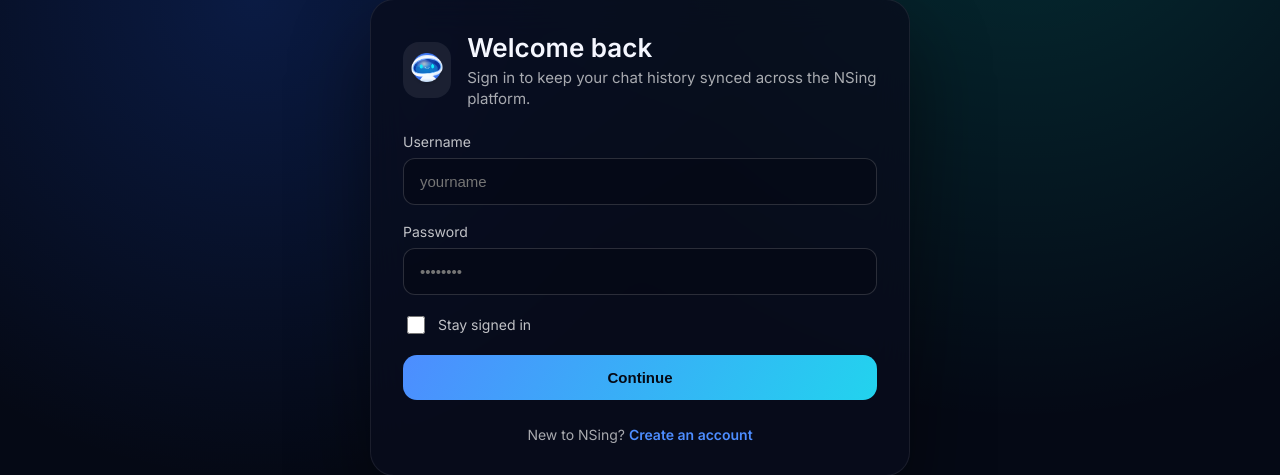
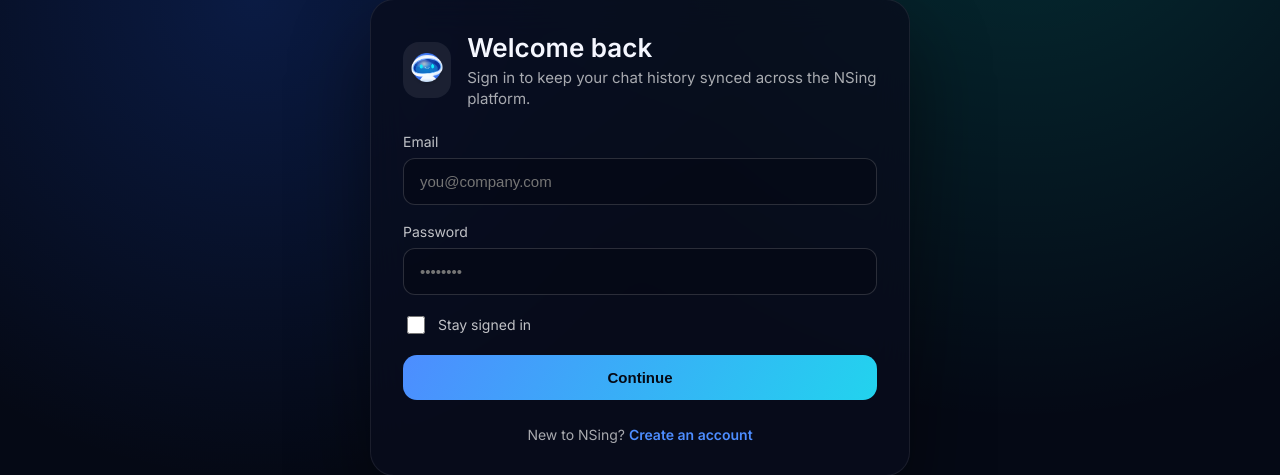
Before and after one commit to XtraBros/nsing-chatbot, a Flask app: page /auth/login in a window 1280 px wide. Shown: the part 163-638 px from the top of the page. Run offline with Flask 3, Linux system fonts and the light colour scheme.

Commit message:
remove username

```diff
--- a/account_bundle/auth/forms.py
+++ b/account_bundle/auth/forms.py
@@ -4,19 +4,16 @@
 from wtforms import BooleanField, PasswordField, StringField, SubmitField
 from wtforms.validators import DataRequired, Email, EqualTo, Length, Regexp, ValidationError
 
-from account_bundle.models import User
-
 
 class LoginForm(FlaskForm):
     """Login details"""
-    username = StringField("Username", validators=[DataRequired()])
+    email = StringField("Email", validators=[DataRequired(), Email(), Length(max=255)])
     password = PasswordField("Password", validators=[DataRequired()])
     remember_me = BooleanField("Remember Me")
     submit = SubmitField("Sign In")
 
 
 class RegistrationForm(FlaskForm):
-    username = StringField('Username', validators=[DataRequired(), Length(min=3, max=64)])
     email = StringField('Email', validators=[DataRequired(), Email(), Length(max=255)])
     password = PasswordField(
         'Password',
@@ -32,10 +29,6 @@
     confirm_password = PasswordField('Confirm Password', validators=[DataRequired(), EqualTo('password')])
     submit = SubmitField('Register')
 
-    def validate_username(self, field):
-        if User().get_by_username(field.data):
-            raise ValidationError("Username is already taken.")
-
 
 class LogoutForm(FlaskForm):
     submit = SubmitField("Log out")
--- a/account_bundle/auth/routes.py
+++ b/account_bundle/auth/routes.py
@@ -3,7 +3,7 @@
 from account_bundle import login, csrf
 from account_bundle.auth import bp
 from account_bundle.auth.forms import LoginForm, LogoutForm, RegistrationForm
-from account_bundle.models import User
+from account_bundle.auth.providers import get_auth_provider
 from werkzeug.urls import url_parse
 from flask import render_template, flash, redirect, url_for, request, jsonify, current_app
 from flask_login import current_user, login_user, logout_user, login_required
@@ -22,10 +22,8 @@
 
 @login.user_loader
 def load_user(username):
-    user = User().get_by_username(username)
-    if not user:
-        return None
-    return User(username=user["name"], email=user.get("email"))
+    provider = get_auth_provider()
+    return provider.get_user(username)
 
 
 @bp.get("/status")
@@ -44,17 +42,19 @@
     login_form = LoginForm()
     popup_mode = request.args.get("popup") == "1" or request.form.get("popup") == "1"
     if login_form.validate_on_submit():
-        user = User().get_by_username(username=login_form.username.data)
-        if user is not None and User.check_password(hashed_password=user["password"], password=login_form.password.data):
-            print("Password validated.")
-            print(f"ID: '{user['_id']}' - Username: '{user['name']}' logging in.")
-            user_obj = User(username=user["name"], email=user.get("email"))
-            login_user(user_obj, remember=login_form.remember_me.data)
+        provider = get_auth_provider()
+        try:
+            result = provider.authenticate(
+                username=login_form.email.data, password=login_form.password.data
+            )
+        except Exception as exc:
+            flash(str(exc))
+            return render_template('login.html', title='Sign In', login_form=login_form)
+        if result:
+            login_user(result.user, remember=login_form.remember_me.data)
             next_page = _resolve_next()
             return redirect(next_page)
-        else:
-            print(f"User '{login_form.username.data}' entered invalid credentials.")
-            flash("Invalid username or password")
+        flash("Invalid username or password")
 
     return render_template('login.html', title='Sign In', login_form=login_form)
 
@@ -65,6 +65,7 @@
     form = LogoutForm()
     if form.validate_on_submit():
         logout_user()
+        get_auth_provider().logout()
         flash("You have been logged out.")
     else:
         flash("Invalid logout request.")
@@ -76,6 +77,7 @@
 @login_required
 def api_logout():
     logout_user()
+    get_auth_provider().logout()
     return jsonify({"authenticated": False})
 
 
@@ -88,13 +90,14 @@
     form = RegistrationForm()
 
     if form.validate_on_submit():
-        user = User(username=form.username.data, email=form.email.data, password=form.password.data)
-        # Hashing the password here
-        user.set_password(password=form.password.data)
+        provider = get_auth_provider()
         try:
-            # Saving into database
-            user.register()
-        except ValueError as exc:
+            provider.register(
+                username=form.email.data,
+                email=form.email.data,
+                password=form.password.data,
+            )
+        except Exception as exc:
             flash(str(exc))
             return render_template('register.html', title='Register', form=form)
         flash('Congratulations, you are now a registered user!')
--- a/account_bundle/templates/login.html
+++ b/account_bundle/templates/login.html
@@ -40,9 +40,9 @@
             <input type="hidden" name="next" value="{{ request.args.get('next') }}">
             {% endif %}
             <label class="auth-field">
-                <span>Username</span>
-                {{ login_form.username(placeholder="yourname", autocomplete="username") }}
-                {% for error in login_form.username.errors %}
+                <span>Email</span>
+                {{ login_form.email(placeholder="you@company.com", autocomplete="email") }}
+                {% for error in login_form.email.errors %}
                     <small>{{ error }}</small>
                 {% endfor %}
             </label>
```
Also changed, not shown: account_bundle/templates/register.html (+0 -7 lines).
